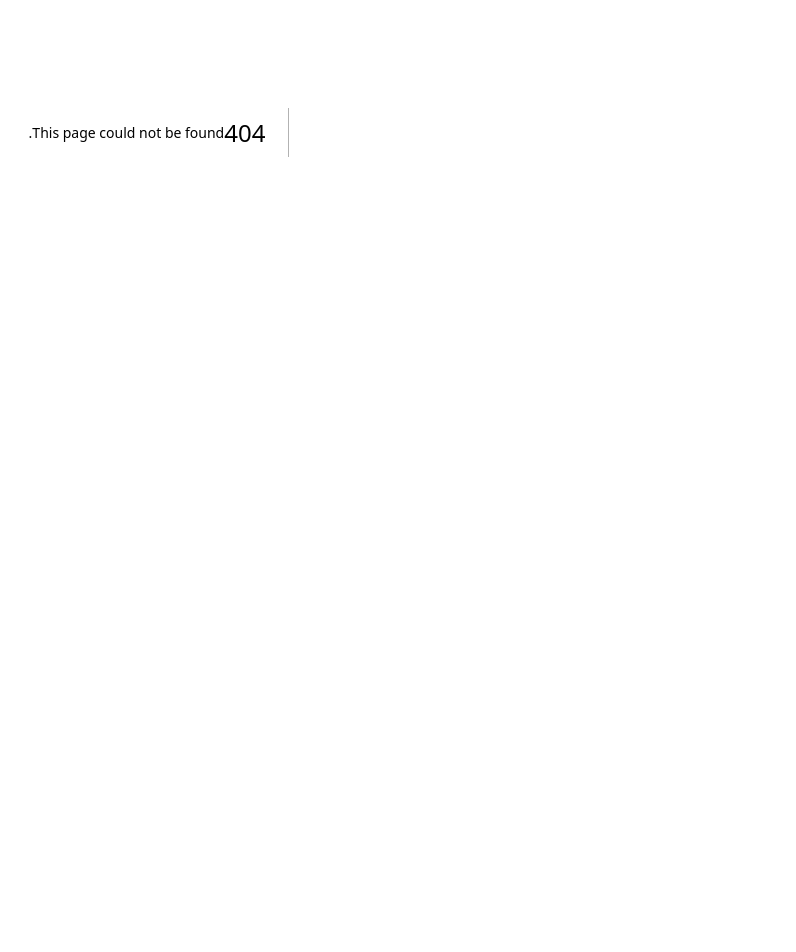
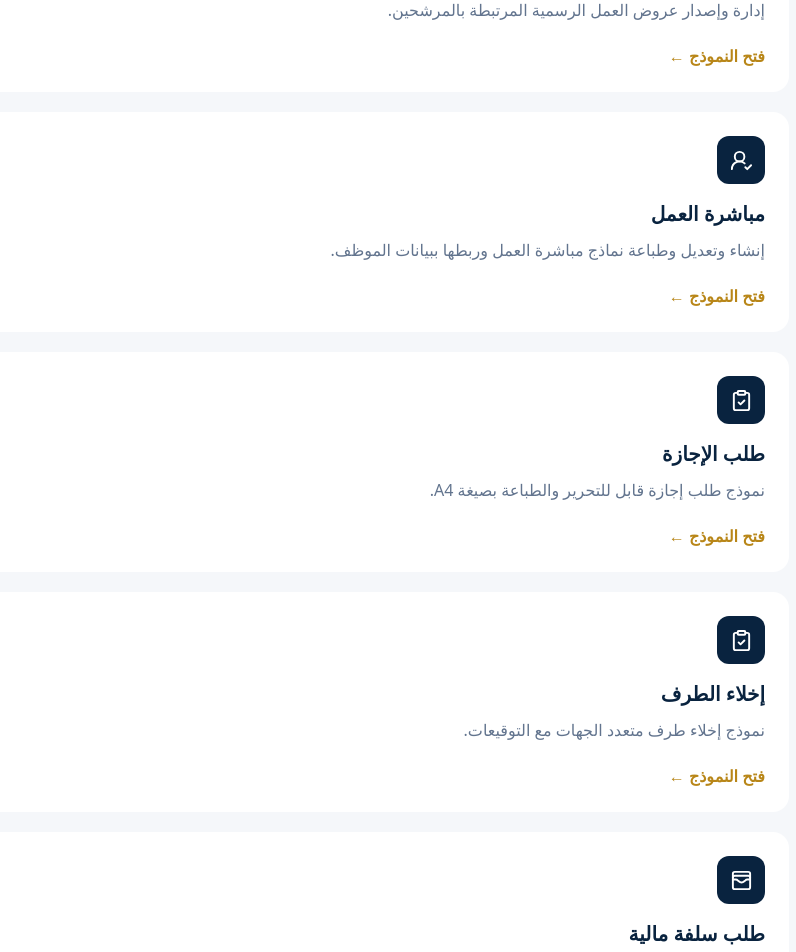
Before and after one commit to tempo033/HRanalysis, a Next.js app: page /forms in a window 1280 px wide. Before the commit this address had no page. Shown: the part 320-1272 px from the top of the page, without its empty margins (471-1267 px from the left). Before the commit the page ends 852 px from the top, so only its background shows below. Built offline with nearby package versions, Linux system fonts and the light colour scheme.

Commit message:
feat: add HR forms center

```diff
--- /dev/null
+++ b/app/forms/page.tsx
@@ -0,0 +1,12 @@
+'use client'
+import Link from 'next/link'
+import { FileText, ClipboardCheck, UserRoundCheck, WalletCards, ArrowLeft } from 'lucide-react'
+
+const forms = [
+  {href:'/offers', title:'العروض الوظيفية', desc:'إدارة وإصدار عروض العمل الرسمية المرتبطة بالمرشحين.', icon:FileText},
+  {href:'/onboarding/manage', title:'مباشرة العمل', desc:'إنشاء وتعديل وطباعة نماذج مباشرة العمل وربطها ببيانات الموظف.', icon:UserRoundCheck},
+  {href:'/forms/leave', title:'طلب الإجازة', desc:'نموذج طلب إجازة قابل للتحرير والطباعة بصيغة A4.', icon:ClipboardCheck},
+  {href:'/forms/clearance', title:'إخلاء الطرف', desc:'نموذج إخلاء طرف متعدد الجهات مع التوقيعات.', icon:ClipboardCheck},
+  {href:'/forms/advance', title:'طلب سلفة مالية', desc:'نموذج طلب سلفة مالية مع بيانات الموظف والاعتمادات.', icon:WalletCards},
+]
+export default function FormsHub(){return <main dir="rtl" className="min-h-screen bg-[#f5f7fa] p-5 md:p-8"><div className="max-w-7xl mx-auto"><header className="flex items-center justify-between gap-4 mb-8"><div><div className="text-[#b88618] font-bold">الموارد البشرية</div><h1 className="text-3xl font-black text-[#09233f]">مركز النماذج</h1><p className="text-slate-500 mt-1">جميع نماذج الموارد البشرية في مكان واحد.</p></div><Link href="/" className="border rounded-xl px-4 py-2 font-bold inline-flex gap-2 items-center"><ArrowLeft size={17}/> الرئيسية</Link></header><div className="grid grid-cols-1 md:grid-cols-2 lg:grid-cols-3 gap-5">{forms.map(({href,title,desc,icon:Icon})=><Link key={href} href={href} className="bg-white border rounded-2xl p-6 shadow-sm hover:shadow-md hover:-translate-y-0.5 transition"><div className="w-12 h-12 rounded-xl bg-[#09233f] text-white flex items-center justify-center mb-4"><Icon size={23}/></div><h2 className="text-xl font-black text-[#09233f]">{title}</h2><p className="text-slate-500 mt-2 leading-7">{desc}</p><div className="text-[#b88618] font-bold mt-5">فتح النموذج ←</div></Link>)}</div></div></main>}
```
